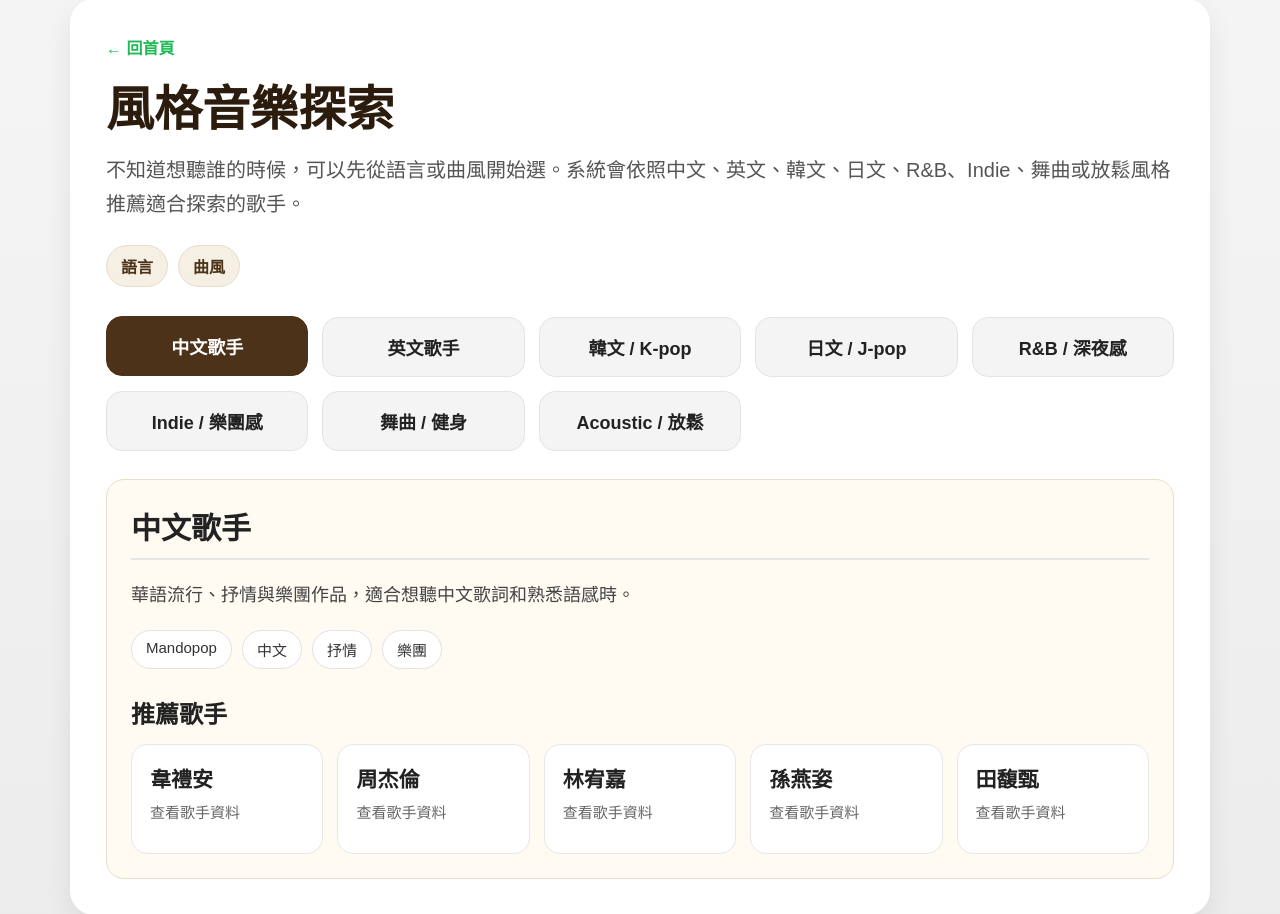
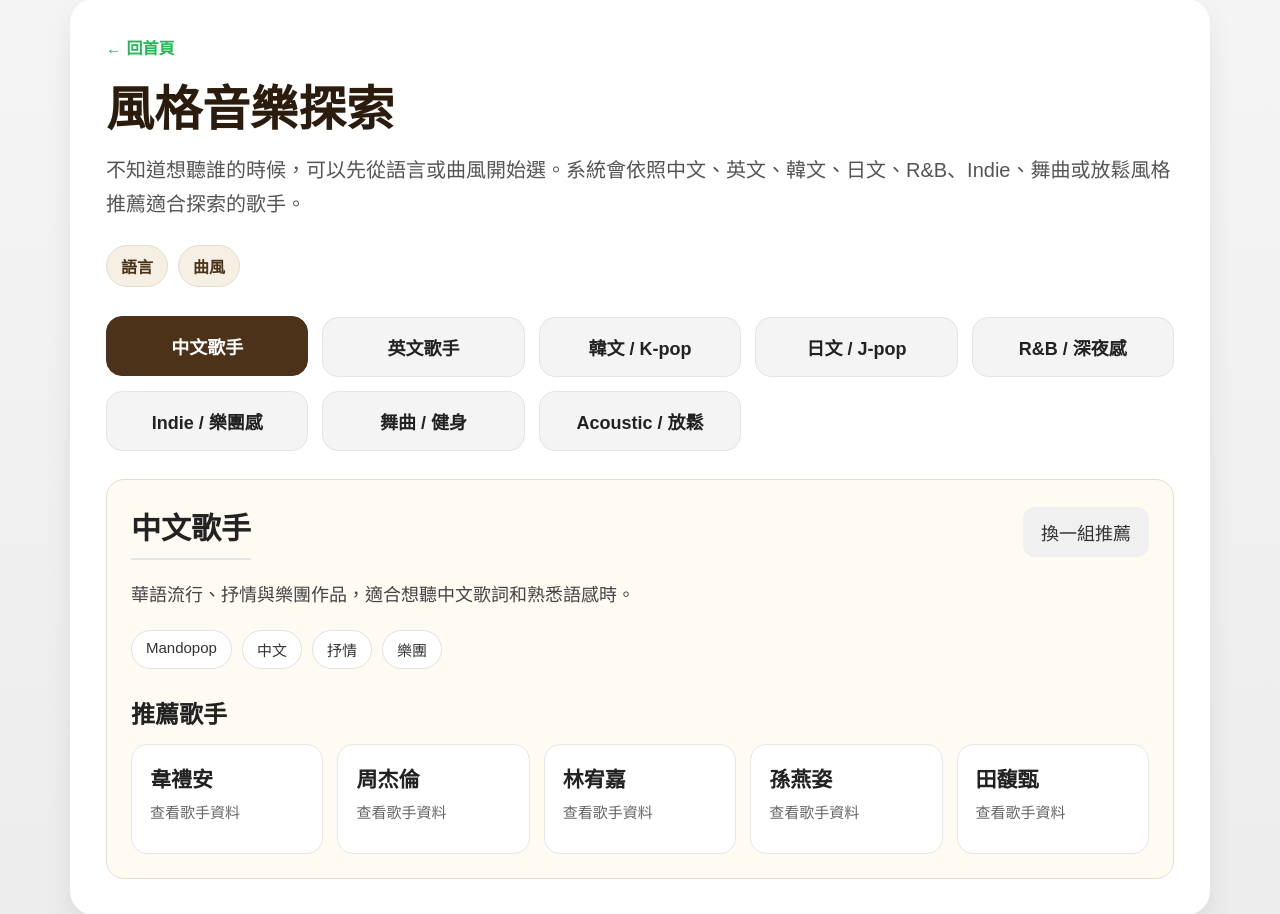
Before and after one commit to rong-kevin/my-first-python-project, a Flask app: page /discover?type=mandarin in a window 1280 px wide. Shown: the part 65-979 px from the top of the page. Run offline with Flask 3, Linux system fonts and the light colour scheme.

Commit message:
補上風格探索 loading 互動

```diff
--- a/templates/discover.html
+++ b/templates/discover.html
@@ -26,7 +26,7 @@
                 {% for filter_key, filter in filters.items() %}
                     <a
                         href="/discover?type={{ filter_key }}"
-                        class="mood-option {% if selected_filter == filter_key %}active{% endif %}">
+                        class="mood-option discover-loading-link {% if selected_filter == filter_key %}active{% endif %}">
                         {{ filter.label }}
                     </a>
                 {% endfor %}
@@ -35,19 +35,22 @@
             <div class="loading-panel mood-loading-panel" id="loadingPanel">
                 <div class="loading-disc"></div>
                 <div>
-                    <strong>正在建立音樂探索卡</strong>
-                    <p>同步整理歌手資料、風格標籤與生平簡介，請稍候。</p>
+                    <strong>正在建立風格推薦</strong>
+                    <p>正在替這個語言或曲風挑選下一組不重複的推薦歌手。</p>
                     <div class="loading-sources">
-                        <span>Spotify</span>
-                        <span>Last.fm</span>
-                        <span>Wikipedia</span>
+                        <span>風格分類</span>
+                        <span>推薦輪替</span>
+                        <span>歌手資料</span>
                     </div>
                 </div>
             </div>
 
             {% if selected_recommendation %}
                 <div class="section-card mood-result discover-result">
-                    <h2>{{ selected_recommendation.label }}</h2>
+                    <div class="mood-result-header">
+                        <h2>{{ selected_recommendation.label }}</h2>
+                        <a href="/discover?type={{ selected_filter }}" class="secondary-btn refresh-mood-btn discover-loading-link">換一組推薦</a>
+                    </div>
                     <p class="bio-text">{{ selected_recommendation.description }}</p>
 
                     <div class="mood-tags">
@@ -77,13 +80,13 @@
 
     <script>
         const loadingPanel = document.getElementById('loadingPanel');
-        const artistLinks = document.querySelectorAll('.artist-loading-link');
+        const loadingLinks = document.querySelectorAll('.artist-loading-link, .discover-loading-link');
 
         function showLoading() {
             loadingPanel.classList.add('visible');
         }
 
-        artistLinks.forEach((link) => {
+        loadingLinks.forEach((link) => {
             link.addEventListener('click', showLoading);
         });
     </script>
```
